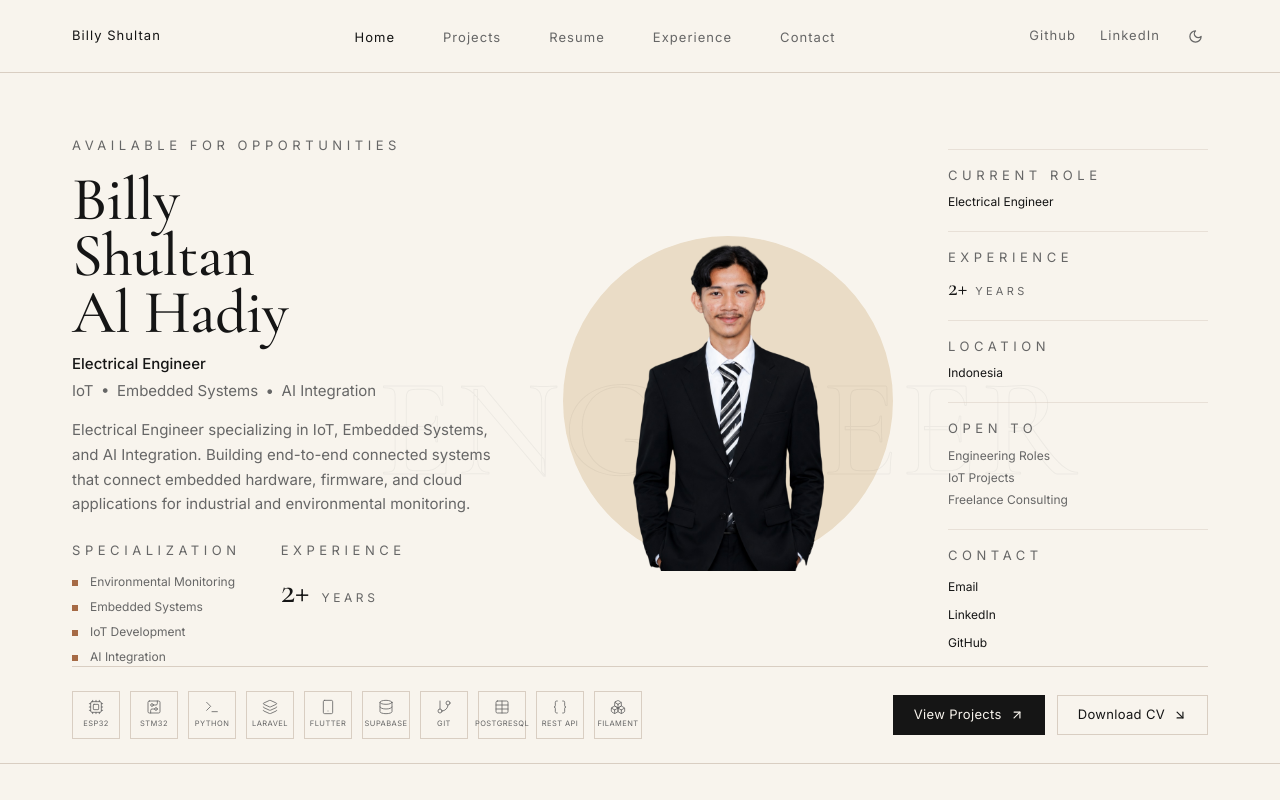
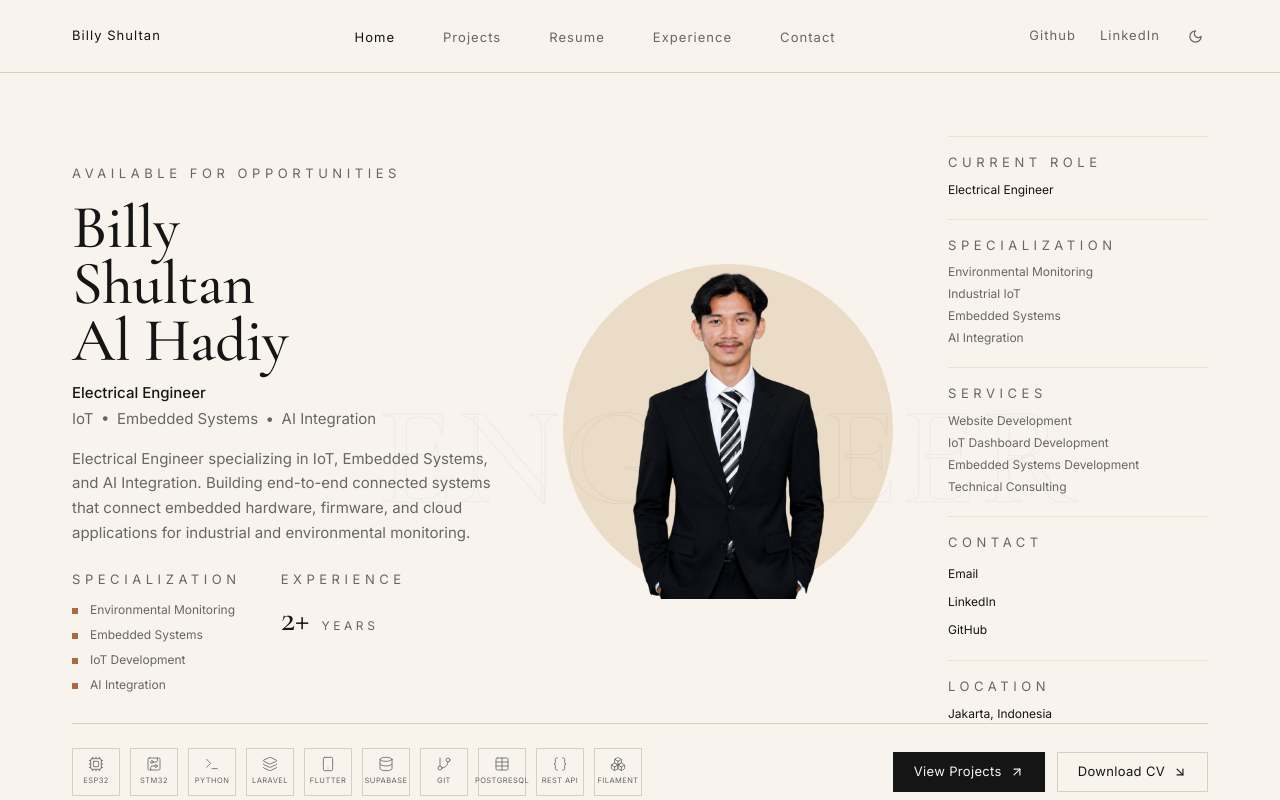
Before and after one commit to billyshultan43/billyshultan, a Next.js app: page / in a window 1280 px wide. Shown: the top 800 px of the page. Built offline with nearby package versions, Linux system fonts and the light colour scheme.

Commit message:
hero: reorder right panel to role/specialization/services/contact/location

```diff
--- a/src/components/hero.tsx
+++ b/src/components/hero.tsx
@@ -53,10 +53,18 @@ const techStack = [
   { name: "Filament", icon: Boxes },
 ];
 
-const openTo = [
-  "Engineering Roles",
-  "IoT Projects",
-  "Freelance Consulting",
+const panelSpecialization = [
+  "Environmental Monitoring",
+  "Industrial IoT",
+  "Embedded Systems",
+  "AI Integration",
+];
+
+const services = [
+  "Website Development",
+  "IoT Dashboard Development",
+  "Embedded Systems Development",
+  "Technical Consulting",
 ];
 
 const contacts = [
@@ -191,28 +199,22 @@ export function Hero() {
             </motion.div>
 
             <motion.div variants={item} className="mt-5 border-t border-line/50 pt-4">
-              <p className="label">Experience</p>
-              <p className="mt-2 flex items-baseline gap-2">
-                <span className="font-serif text-[24px] font-medium leading-none text-primary">
-                  2+
-                </span>
-                <span className="text-[11px] uppercase tracking-[0.3em] text-secondary">
-                  Years
-                </span>
-              </p>
+              <p className="label">Specialization</p>
+              <ul className="mt-2 space-y-1">
+                {panelSpecialization.map((s) => (
+                  <li key={s} className="text-[12px] text-secondary">
+                    {s}
+                  </li>
+                ))}
+              </ul>
             </motion.div>
 
             <motion.div variants={item} className="mt-5 border-t border-line/50 pt-4">
-              <p className="label">Location</p>
-              <p className="mt-2 text-[12px] text-primary">Indonesia</p>
-            </motion.div>
-
-            <motion.div variants={item} className="mt-5 border-t border-line/50 pt-4">
-              <p className="label">Open To</p>
+              <p className="label">Services</p>
               <ul className="mt-2 space-y-1">
-                {openTo.map((o) => (
-                  <li key={o} className="text-[12px] text-secondary">
-                    {o}
+                {services.map((s) => (
+                  <li key={s} className="text-[12px] text-secondary">
+                    {s}
                   </li>
                 ))}
               </ul>
@@ -238,6 +240,11 @@ export function Hero() {
                   </li>
                 ))}
               </ul>
+            </motion.div>
+
+            <motion.div variants={item} className="mt-5 border-t border-line/50 pt-4">
+              <p className="label">Location</p>
+              <p className="mt-2 text-[12px] text-primary">Jakarta, Indonesia</p>
             </motion.div>
           </motion.div>
         </div>
```
